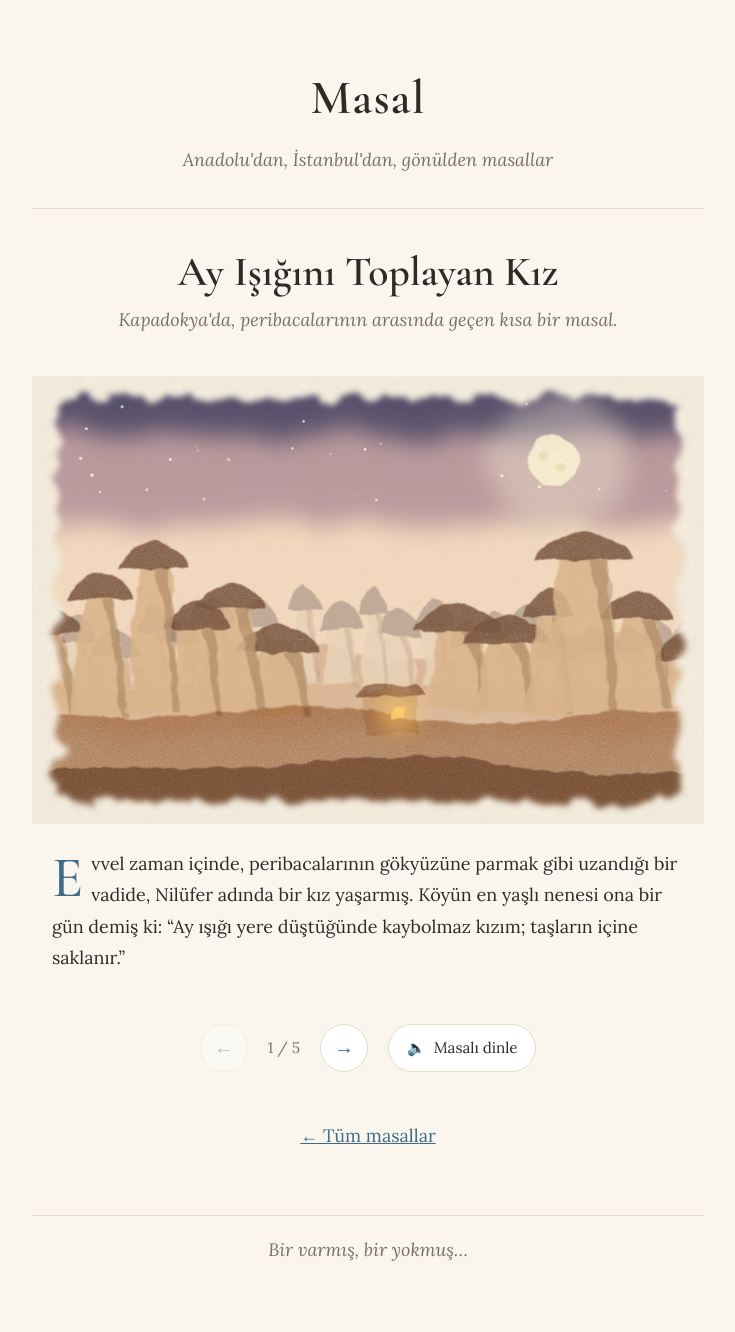
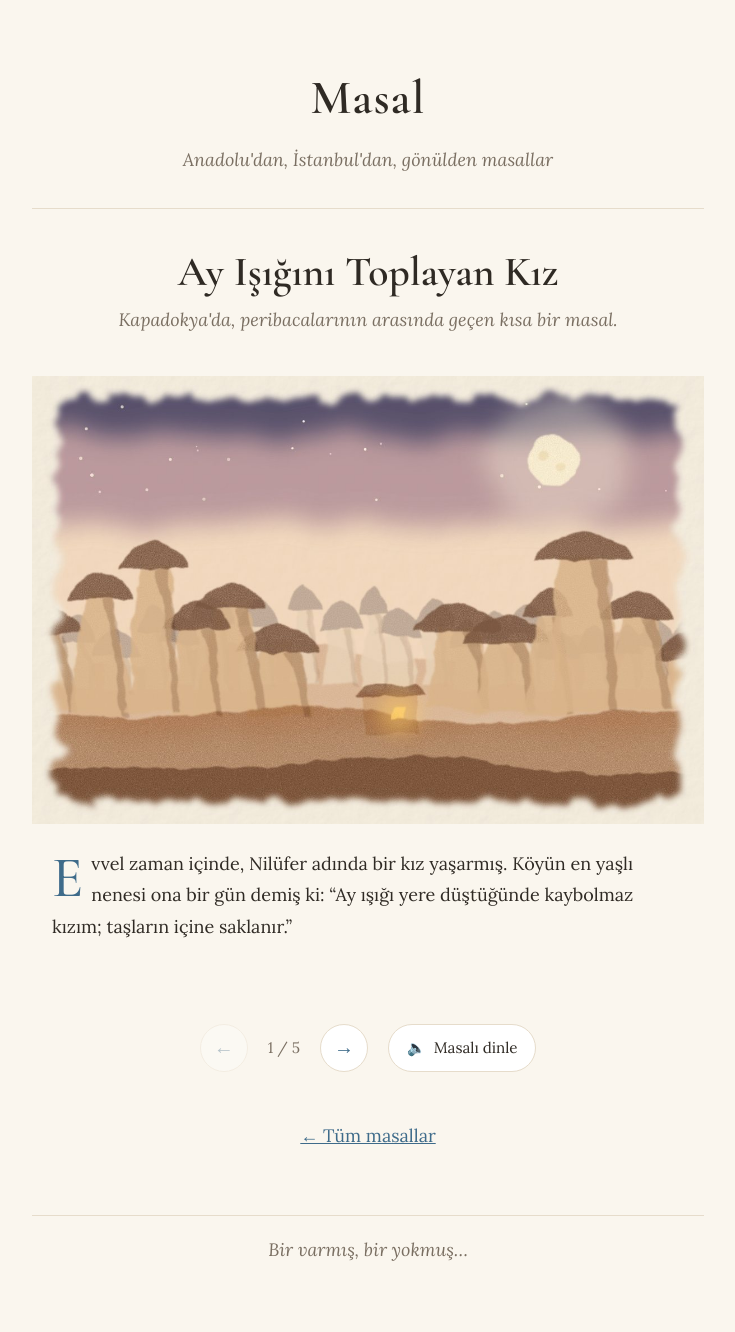
Before and after one commit to aysegul-tech/masal, a Jekyll site: the page built from masallar/ay-isigini-toplayan-kiz.md, in a window 1280 px wide. Shown: the whole page, without its empty margins (272-1007 px from the left). Built offline with Jekyll 4.4.1, drawn with Linux system fonts in a browser that asks for light colours.

Commit message:
1. sayfa: "peribacalarının gökyüzüne parmak gibi uzandığı bir vadide" metinden ve kayıttan çıkarıldı
Co-Authored-By: Claude Opus 5.5 <noreply@anthropic.com>
Claude-Session: https://claude.ai/code/session_01PgQPpESZjhEF2u5N5NTaoF

```diff
--- a/masallar/ay-isigini-toplayan-kiz.md
+++ b/masallar/ay-isigini-toplayan-kiz.md
@@ -9,7 +9,7 @@ sira: 1
 
 ![Akşam vakti peribacalı vadi, nenenin evinde yanan ışık]({{ '/assets/ay-isigi/1.jpg' | relative_url }})
 
-Evvel zaman içinde, peribacalarının gökyüzüne parmak gibi uzandığı bir vadide, Nilüfer adında bir kız yaşarmış. Köyün en yaşlı nenesi ona bir gün demiş ki: "Ay ışığı yere düştüğünde kaybolmaz kızım; taşların içine saklanır."
+Evvel zaman içinde, Nilüfer adında bir kız yaşarmış. Köyün en yaşlı nenesi ona bir gün demiş ki: "Ay ışığı yere düştüğünde kaybolmaz kızım; taşların içine saklanır."
 
 ![Dolunayda elinde testiyle vadiye inen Nilüfer]({{ '/assets/ay-isigi/2.jpg' | relative_url }})
 
```
Also changed, not shown: 1 other file.
